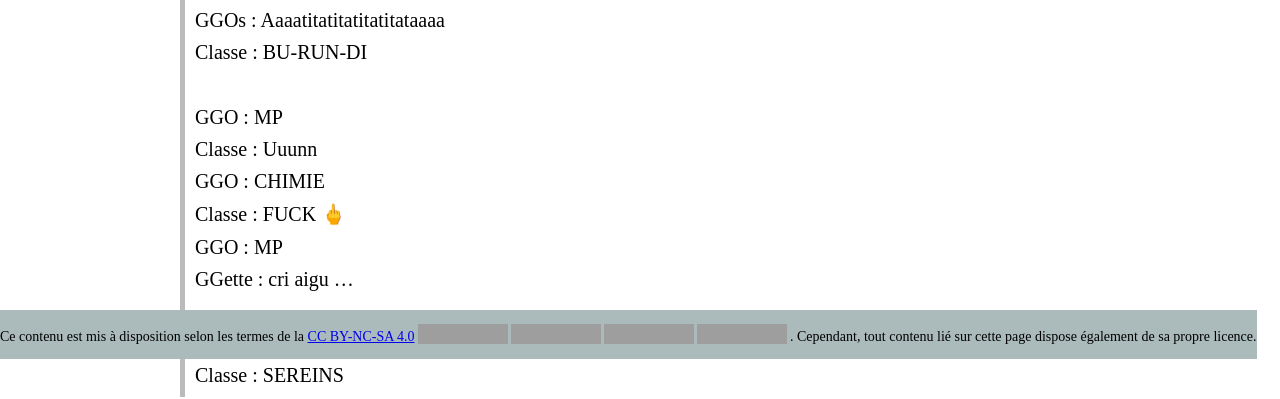
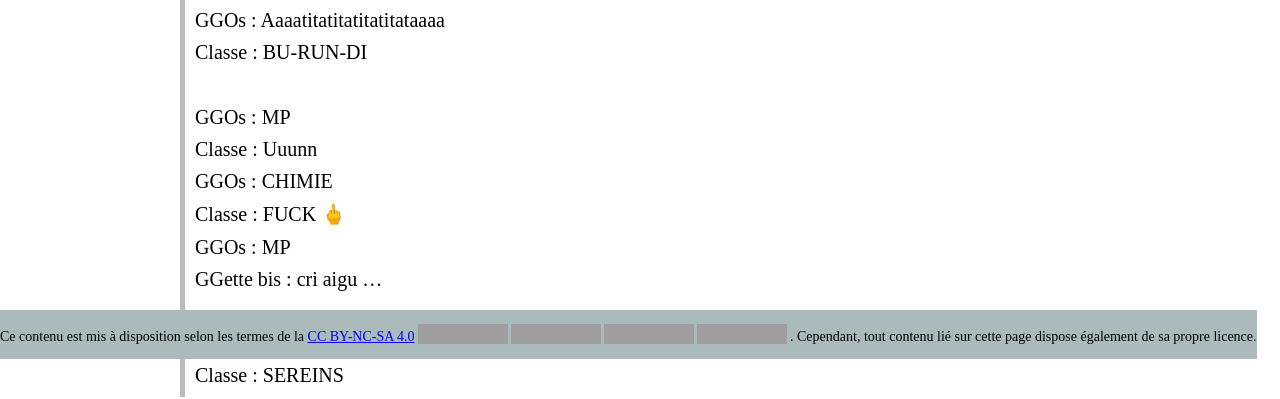
Before and after one commit to GeekMPSI1/GeekMPSI1.github.io, a Jekyll site: the page built from index.md, in a window 1280 px wide. Shown: the part 541-940 px from the top of the page. Built offline with Jekyll 4.4.1, drawn with Linux system fonts in a browser that asks for light colours; our own code applies the rules of GitHub Pages for plain Markdown files; grey boxes are pictures that could not be loaded.

Commit message:
Correction du chant

```diff
--- a/index.md
+++ b/index.md
@@ -33,17 +33,17 @@ La meilleure classe de Fermat en toute objectivité.
 >
 > &nbsp;
 >
-> GGO : MP
+> GGOs : MP
 >
 > Classe : Uuunn
 >
-> GGO : CHIMIE
+> GGOs : CHIMIE
 >
 > Classe : FUCK &#x1F595;
 >
-> GGO : MP
+> GGOs : MP
 >
-> GGette : cri aigu &hellip;
+> GGette bis : cri aigu &hellip;
 >
 > &nbsp;
 >
```
